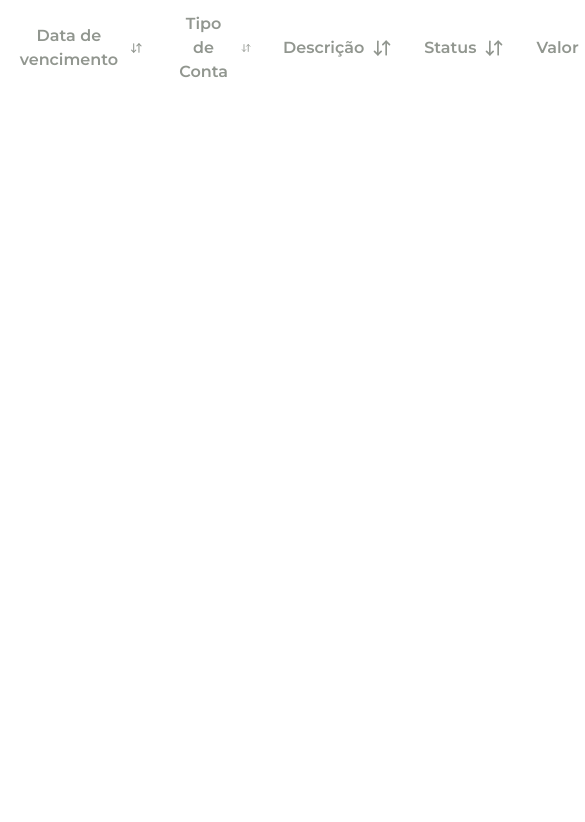
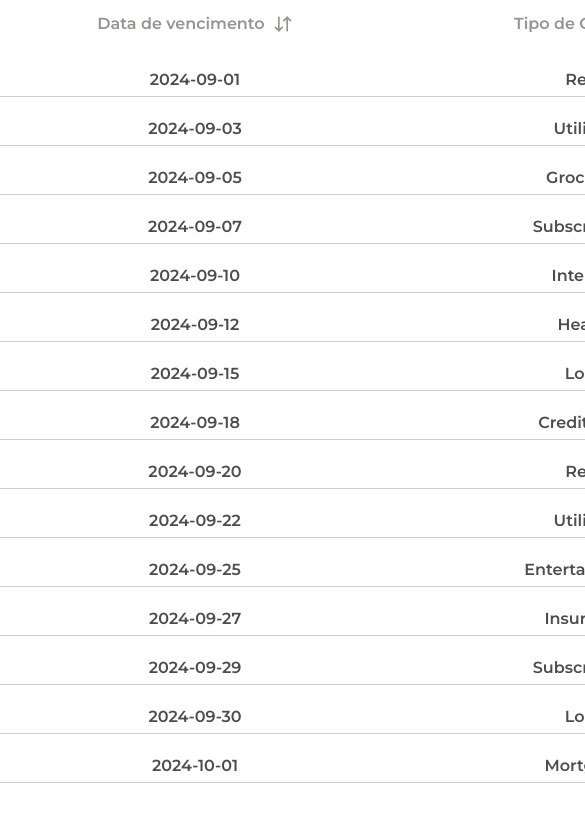
Before and after one commit to GustavoLemes97/financeiro, a Next.js app: page / in a window 390 px wide. Shown: the top 822 px of the page, 585 px wide, since content can reach past the window. Built offline with nearby package versions, Linux system fonts and the light colour scheme.

Commit message:
cria tbody customizado

```diff
--- a/src/app/page.tsx
+++ b/src/app/page.tsx
@@ -1,20 +1,21 @@
 "use client";
-import { BarChartCard } from "@/components/ui/barChartCard";
+import { TableBody } from "@/components/ui/tableBody";
 import { TableHead } from "@/components/ui/tableHead";
+import { entriesMock } from "@/mocks/entriesMock";
 
-const data = [
+const titles = [
   "Data de vencimento",
   "Tipo de Conta",
   "Descrição",
   "Status",
   "Valor",
-  "",
 ];
 
 export default function Home() {
   return (
-    <table className="w-full">
-      <TableHead theadData={data} />
+    <table className="w-full min-w-max">
+      <TableHead hasActions={true} theadTitles={titles} />
+      <TableBody hasActions={true} data={entriesMock} />
     </table>
   );
 }
--- /dev/null
+++ b/src/components/ui/tableActionTd.tsx
@@ -0,0 +1,21 @@
+import { PencilLine, Trash2 } from "lucide-react";
+import { Button } from "./button";
+
+interface TableActionTdProps {}
+
+const TableActionTd = ({}: TableActionTdProps) => {
+  return (
+    <td className="px-4 pb-1 pt-5 border-b border-b-soft-grey-2">
+      <div className="flex items-center justify-center gap-4">
+        <Button variant={"ghost"}>
+          <PencilLine className="text-blue" />
+        </Button>
+        <Button variant={"ghost"}>
+          <Trash2 className="text-red" />
+        </Button>
+      </div>
+    </td>
+  );
+};
+
+export { TableActionTd };
--- /dev/null
+++ b/src/components/ui/tableBody.tsx
@@ -0,0 +1,38 @@
+import { tableDataColor } from "@/constants";
+import { TableActionTd } from "./tableActionTd";
+
+interface TableBodyProps<T> {
+  data: T[];
+  hasActions?: boolean;
+}
+
+const renderTableCells = <T extends object>(item: T) => {
+  return Object.values(item).map((value, index) => (
+    <td
+      key={index}
+      className={`${
+        tableDataColor[value] ?? "text-grey"
+      } text-center px-4 pb-1 pt-5 font-semibold text-base border-b border-b-soft-grey-2 min-w-[100vw] md:min-w-[50vw] lg:min-w-full`}
+    >
+      {value}
+    </td>
+  ));
+};
+
+const TableBody = <T extends object>({
+  data,
+  hasActions = true,
+}: TableBodyProps<T>) => {
+  return (
+    <tbody>
+      {data.map((item, index) => (
+        <tr key={index}>
+          {renderTableCells(item)}
+          {hasActions && <TableActionTd />}
+        </tr>
+      ))}
+    </tbody>
+  );
+};
+
+export { TableBody };
--- a/src/components/ui/tableHead.tsx
+++ b/src/components/ui/tableHead.tsx
@@ -1,22 +1,23 @@
 import { ArrowDownUp } from "lucide-react";
 
 interface TableHeadProps {
-  theadData: string[];
+  theadTitles: string[];
+  hasActions?: boolean;
 }
 
-const TableHead = ({ theadData }: TableHeadProps) => {
+const TableHead = ({ theadTitles, hasActions }: TableHeadProps) => {
   return (
     <thead>
-      <tr className="flex w-full justify-between">
-        {theadData.map((title) => (
-          <th
-            key={title}
-            className="flex gap-2 items-center justify-center px-4 py-3 text-grey-2"
-          >
-            {title}
-            {title !== "" ? <ArrowDownUp className="w-5 h-5" /> : ""}
+      <tr>
+        {theadTitles.map((title) => (
+          <th key={title} className="px-4 py-3 text-grey-2">
+            <div className="inline-flex items-center justify-center gap-2">
+              {title}
+              <ArrowDownUp className="w-5 h-5" />
+            </div>
           </th>
         ))}
+        {hasActions && <th className="px-4 py-3" />}
       </tr>
     </thead>
   );
--- /dev/null
+++ b/src/constants/table.tsx
@@ -0,0 +1,4 @@
+export const tableDataColor: { [key: string]: string } = {
+  Pendente: "text-red",
+  Pago: "text-green",
+};
--- a/src/mocks/entriesMock.ts
+++ b/src/mocks/entriesMock.ts
@@ -3,105 +3,105 @@ export const entriesMock = [
     dueDate: "2024-09-01",
     accountType: "Rent",
     description: "Monthly rent payment",
-    transactionStatus: "Pending",
-    value: 1200.0,
+    transactionStatus: "Pendente",
+    value: "1.200,00",
   },
   {
     dueDate: "2024-09-03",
     accountType: "Utilities",
     description: "Electricity bill",
-    transactionStatus: "Paid",
-    value: 150.5,
+    transactionStatus: "Pago",
+    value: "150,50",
   },
   {
     dueDate: "2024-09-05",
     accountType: "Groceries",
     description: "Grocery shopping",
-    transactionStatus: "Pending",
-    value: 300.75,
+    transactionStatus: "Pendente",
+    value: "300,75",
   },
   {
     dueDate: "2024-09-07",
     accountType: "Subscription",
-    description: "Netflix monthly subscription",
-    transactionStatus: "Paid",
-    value: 19.99,
+    description: "Netflix monthly",
+    transactionStatus: "Pago",
+    value: "19,99",
   },
   {
     dueDate: "2024-09-10",
     accountType: "Internet",
     description: "Internet bill",
-    transactionStatus: "Paid",
-    value: 75.0,
+    transactionStatus: "Pago",
+    value: "75,00",
   },
   {
     dueDate: "2024-09-12",
     accountType: "Health",
     description: "Health insurance",
-    transactionStatus: "Pending",
-    value: 500.0,
+    transactionStatus: "Pendente",
+    value: "500,00",
   },
   {
     dueDate: "2024-09-15",
     accountType: "Loan",
     description: "Car loan payment",
-    transactionStatus: "Overdue",
-    value: 450.0,
+    transactionStatus: "Pago",
+    value: "450,00",
   },
   {
     dueDate: "2024-09-18",
     accountType: "Credit Card",
     description: "Credit card bill",
-    transactionStatus: "Pending",
-    value: 1000.0,
+    transactionStatus: "Pendente",
+    value: "1.000,00",
   },
   {
     dueDate: "2024-09-20",
     accountType: "Rent",
     description: "Monthly rent payment",
-    transactionStatus: "Paid",
-    value: 1200.0,
+    transactionStatus: "Pago",
+    value: "1.200,00",
   },
   {
     dueDate: "2024-09-22",
     accountType: "Utilities",
     description: "Water bill",
-    transactionStatus: "Pending",
-    value: 60.25,
+    transactionStatus: "Pendente",
+    value: "60,25",
   },
   {
     dueDate: "2024-09-25",
     accountType: "Entertainment",
     description: "Movie tickets",
-    transactionStatus: "Paid",
-    value: 50.0,
+    transactionStatus: "Pago",
+    value: "50,00",
   },
   {
     dueDate: "2024-09-27",
     accountType: "Insurance",
     description: "Car insurance",
-    transactionStatus: "Pending",
-    value: 200.0,
+    transactionStatus: "Pendente",
+    value: "200,00",
   },
   {
     dueDate: "2024-09-29",
     accountType: "Subscription",
-    description: "Amazon Prime monthly subscription",
-    transactionStatus: "Pending",
-    value: 12.99,
+    description: "Amazon Prime monthly",
+    transactionStatus: "Pendente",
+    value: "12,99",
   },
   {
     dueDate: "2024-09-30",
     accountType: "Loan",
     description: "Student loan payment",
-    transactionStatus: "Overdue",
-    value: 300.0,
+    transactionStatus: "Pago",
+    value: "300,00",
   },
   {
     dueDate: "2024-10-01",
     accountType: "Mortgage",
     description: "Monthly mortgage payment",
-    transactionStatus: "Paid",
-    value: 1500.0,
+    transactionStatus: "Pago",
+    value: "1.500,00",
   },
 ];
```
Also changed, not shown: src/constants/index.ts (+1 -6 lines), src/constants/sideBar.tsx (+6 -1 lines).
